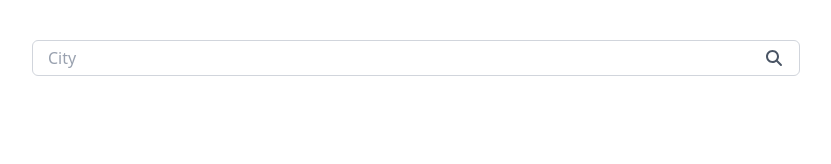
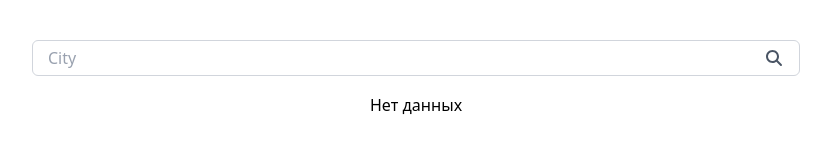
Before and after one commit to AliBaibutov/weather-forecast, a React (Vite) app: page / in a window 1280 px wide. Shown: the top 164 px of the page, without its empty margins (224-1055 px from the left). Built offline with nearby package versions, Linux system fonts and the light colour scheme.

Commit message:
make refactoring and display some weather data

```diff
--- a/src/components/SearchInput.tsx
+++ b/src/components/SearchInput.tsx
@@ -2,13 +2,13 @@ import { FontAwesomeIcon } from "@fortawesome/react-fontawesome";
 import { faMagnifyingGlass } from "@fortawesome/free-solid-svg-icons";
 import { SubmitHandler, useForm } from "react-hook-form";
 import { useWeather } from "../state/useWeather";
+import { WeatherForecast } from "./WeatherForecast";
 
 type SearchInput = {
   city: string;
 };
 
 export const SearchInput = () => {
-  const city = useWeather((state) => state.city);
   const weatherForecast = useWeather((state) => state.weatherForecast);
   const isWeatherLoading = useWeather((state) => state.isWeatherLoading);
   const getWeather = useWeather((state) => state.getWeather);
@@ -22,8 +22,9 @@ export const SearchInput = () => {
 
     getWeather(cityURL);
   };
+
   return (
-    <div className="flex items-center justify-center">
+    <div className="flex flex-col gap-5 items-center justify-center">
       <form
         onSubmit={handleSubmit(onSubmit)}
         className="w-full max-w-3/5 mt-10"
@@ -45,9 +46,11 @@ export const SearchInput = () => {
           </button>
         </div>
       </form>
-      {!isWeatherLoading && !!city.length
-        ? city[0].name + ", " + weatherForecast.city.country
-        : null}
+      {!isWeatherLoading ? (
+        <WeatherForecast weatherForecast={weatherForecast} />
+      ) : (
+        "Loading..."
+      )}
     </div>
   );
 };
--- /dev/null
+++ b/src/components/WeatherForecast.tsx
@@ -0,0 +1,37 @@
+import { FC } from "react";
+import { WeatherData } from "../state/useWeather";
+
+type Props = {
+  weatherForecast: WeatherData | null;
+};
+
+export const WeatherForecast: FC<Props> = ({ weatherForecast }) => {
+  if (!weatherForecast) {
+    return "Нет данных";
+  }
+  return (
+    <div className="flex flex-col items-center justify-center">
+      <h1 className="text-3xl font-bold">{weatherForecast?.city?.name}</h1>
+      <h2 className="text-xl font-semibold">
+        {weatherForecast?.city?.country}
+      </h2>
+      <div className="flex items-center justify-center">
+        <img
+          src={`http://openweathermap.org/img/wn/${weatherForecast?.list[0]?.weather[0]?.icon}.png`}
+          alt={weatherForecast?.list[0]?.weather[0]?.description}
+          className="w-20 h-20"
+        />
+        <div className="flex flex-col items-center justify-center">
+          <p className="text-3xl font-bold">
+            {weatherForecast?.list[0].main &&
+              Math.round(weatherForecast?.list[0]?.main?.temp - 273.15)}
+            °C
+          </p>
+          <p className="text-xl font-semibold">
+            {weatherForecast?.list[0]?.weather[0]?.description}
+          </p>
+        </div>
+      </div>
+    </div>
+  );
+};
--- a/src/state/useWeather.ts
+++ b/src/state/useWeather.ts
@@ -10,7 +10,7 @@ type CityData = {
   state: string;
 };
 
-type WeatherData = {
+export type WeatherData = {
   cod: string;
   city: {
     id: number;
@@ -25,18 +25,52 @@ type WeatherData = {
     sunrise: number;
     sunset: number;
   };
+  list: {
+    dt: number;
+    main: {
+      temp: number;
+      feels_like: number;
+      temp_min: number;
+      temp_max: number;
+      pressure: number;
+      sea_level: number;
+      grnd_level: number;
+      humidity: number;
+      temp_kf: number;
+    };
+    weather: {
+      id: number;
+      main: string;
+      description: string;
+      icon: string;
+    }[];
+    clouds: {
+      all: number;
+    };
+    wind: {
+      speed: number;
+      deg: number;
+      gust: number;
+    };
+    visibility: number;
+    pop: number;
+    sys: {
+      pod: string;
+    };
+    dt_txt: string;
+  }[];
 };
 
 interface WeatherState {
-  city: CityData[];
-  weatherForecast: WeatherData;
+  city: CityData[] | null;
+  weatherForecast: WeatherData | null;
   getWeather: (url: string) => void;
   isWeatherLoading: boolean;
 }
 
 export const useWeather = create<WeatherState>((set) => ({
-  city: [],
-  weatherForecast: {} as WeatherData,
+  city: null,
+  weatherForecast: null,
   isWeatherLoading: false,
   getWeather: async (url) => {
     set({ isWeatherLoading: true });
```
